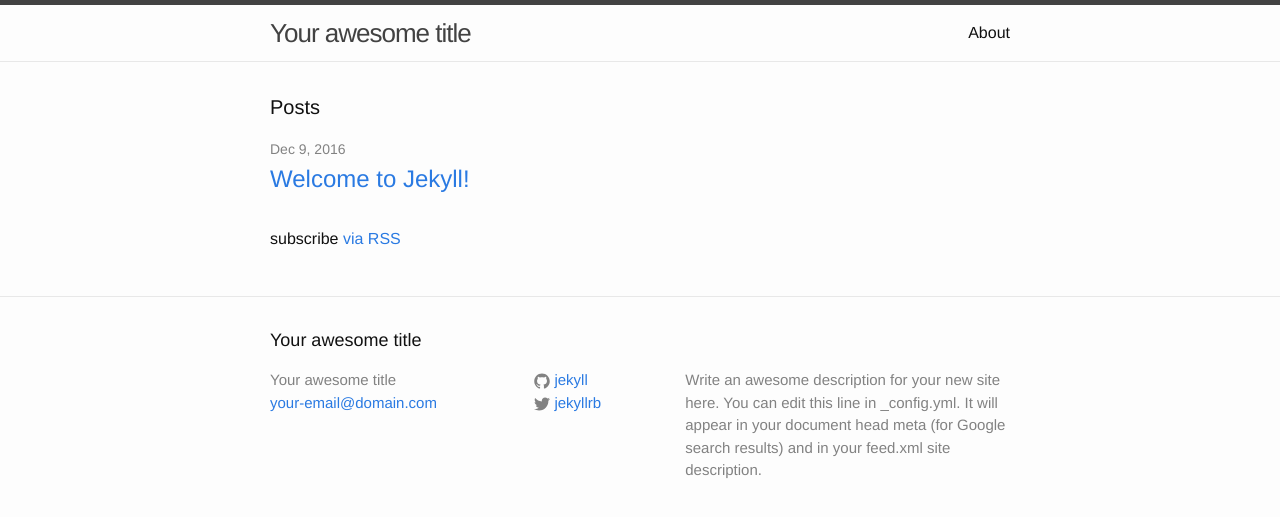
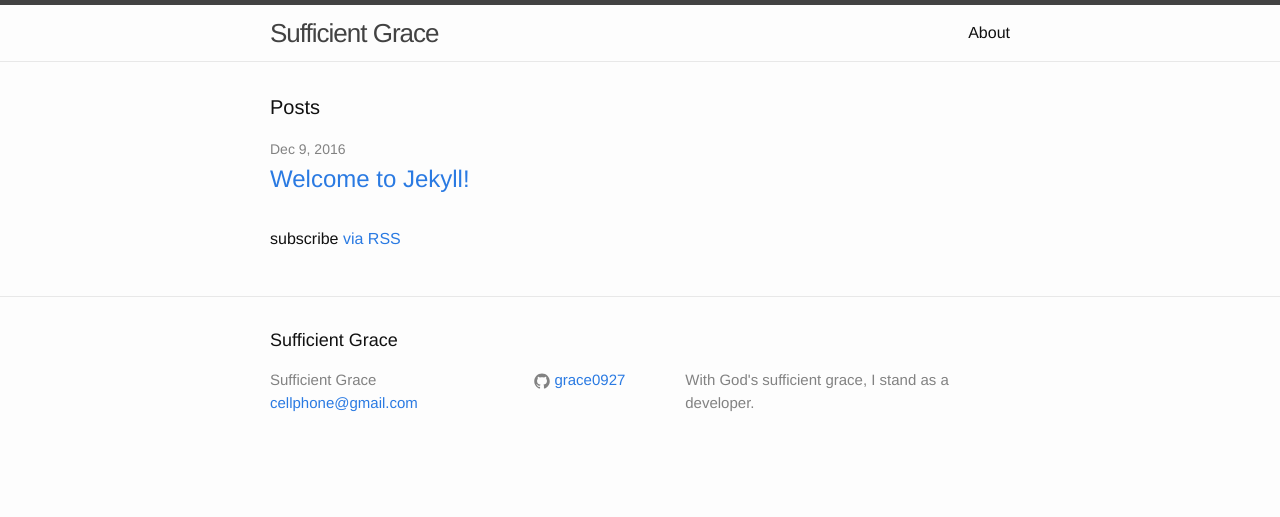
Before and after one commit to grace0927/grace0927.github.io, a Jekyll site: the page built from index.html, in a window 1280 px wide. Shown: the top 517 px of the page. Built offline with Jekyll 4.4.1, drawn with Linux system fonts in a browser that asks for light colours.

Commit message:
init config
initial homepage config

```diff
--- a/_config.yml
+++ b/_config.yml
@@ -1,14 +1,11 @@
 # Site settings
-title: Your awesome title
-email: your-email@domain.com
+title: Sufficient Grace
+email: cellphone@gmail.com
 description: > # this means to ignore newlines until "baseurl:"
-  Write an awesome description for your new site here. You can edit this
-  line in _config.yml. It will appear in your document head meta (for
-  Google search results) and in your feed.xml site description.
+  With God's sufficient grace, I stand as a developer.
 baseurl: "" # the subpath of your site, e.g. /blog/
-url: "http://yourdomain.com" # the base hostname & protocol for your site
-twitter_username: jekyllrb
-github_username:  jekyll
+url: "http://grace0927.github.io" # the base hostname & protocol for your site
+github_username:  grace0927
 
 # Build settings
 markdown: kramdown
```
